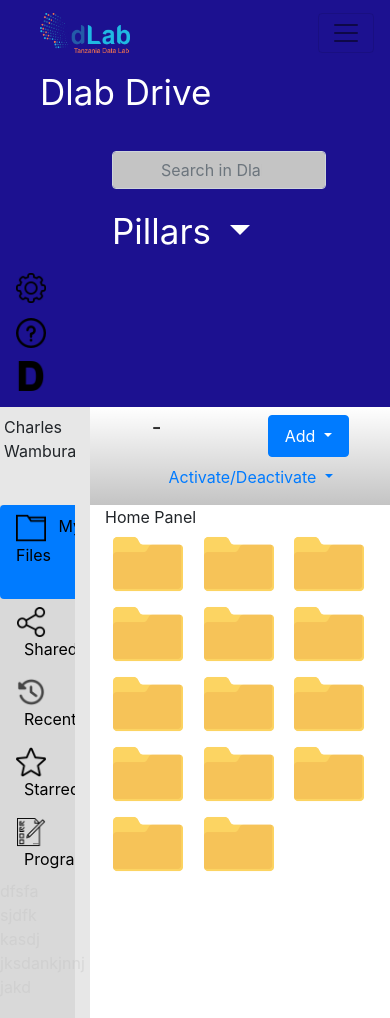
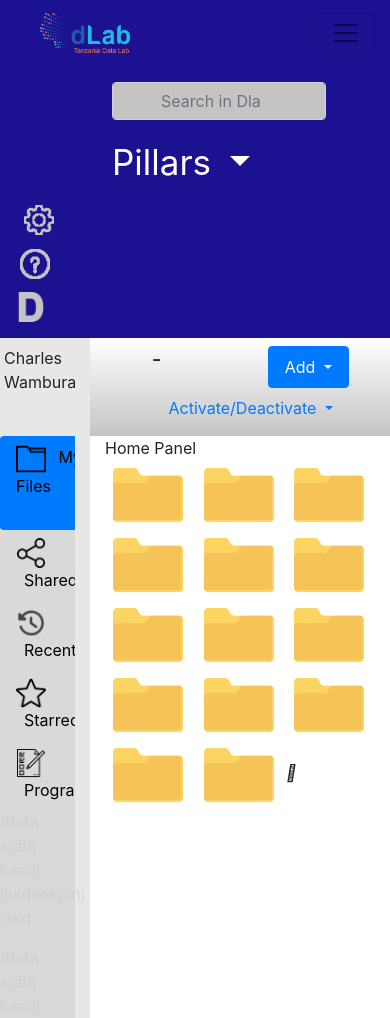
Before and after one commit to CymonMachera/Dlab-Ddrive, a Django app: page /home in a window 390 px wide, after a click that opens the changed part. Shown: the top 1018 px of the page. Run offline with Django 3.2, Linux system fonts and the light colour scheme.

Commit message:
styles updates

```diff
--- a/static/css/homePage.css
+++ b/static/css/homePage.css
@@ -8,6 +8,7 @@
 
 .navBrandTop{
     background-color: #1C1190 !important;
+    height: 65px;
 
 }
 body{
@@ -60,13 +61,55 @@ body{
 
 }
 
-.dropdownRightCorner{
+/* .dropdownRightCorner{
     background-color: red;
-    /* margin-right: 50px;
+    margin-right: 50px;
     width: 100px;
- */
-}
+
+} */
 
 .linkLeftNav{
     color: #000000
 }
+
+.rightCornerButtons{
+    display: none;
+}
+
+
+@media only screen and (max-width: 994px) {
+
+    .navBrandTop{
+        background-color: #1C1190 !important;
+        height: auto;
+
+    }
+    .dlabDriveText{
+        display: none;
+    }
+
+  }
+
+
+@media only screen and (max-width: 1262px) {
+
+
+    .dlabDriveText{
+        display: none;
+    }
+
+
+  }
+
+  @media only screen and (max-width: 991px) {
+
+
+
+
+    .rightCornerButtons{
+        display: inline;
+    }
+    .rightCornerButtonsNormal{
+        display: none;
+    }
+  }
--- a/templates/homePage.html
+++ b/templates/homePage.html
@@ -7,6 +7,7 @@
     <title>Document</title>
     <link rel="stylesheet" href="https://cdn.jsdelivr.net/npm/bootstrap@4.5.3/dist/css/bootstrap.min.css" integrity="sha384-TX8t27EcRE3e/ihU7zmQxVncDAy5uIKz4rEkgIXeMed4M0jlfIDPvg6uqKI2xXr2" crossorigin="anonymous">
     <link rel="stylesheet" href="{% static 'css/homePage.css' %}">
+    <link rel="stylesheet" href="https://stackpath.bootstrapcdn.com/font-awesome/4.7.0/css/font-awesome.min.css" integrity="sha384-wvfXpqpZZVQGK6TAh5PVlGOfQNHSoD2xbE+QkPxCAFlNEevoEH3Sl0sibVcOQVnN" crossorigin="anonymous">
     <script src="https://code.jquery.com/jquery-3.5.1.slim.min.js" integrity="sha384-DfXdz2htPH0lsSSs5nCTpuj/zy4C+OGpamoFVy38MVBnE+IbbVYUew+OrCXaRkfj" crossorigin="anonymous"></script>
 <script src="https://cdn.jsdelivr.net/npm/bootstrap@4.5.3/dist/js/bootstrap.bundle.min.js" integrity="sha384-ho+j7jyWK8fNQe+A12Hb8AhRq26LrZ/JpcUGGOn+Y7RsweNrtN/tE3MoK7ZeZDyx" crossorigin="anonymous"></script>
 </head>
@@ -27,7 +28,7 @@
 
           <div class="collapse navbar-collapse" id="navbarSupportedContent">
             <ul class="navbar-nav mr-auto">
-              <li class="nav-item active ml-4 mr-5 ">
+              <li class="nav-item active ml-4 mr-5 dlabDriveText ">
                 <a class="nav-link text-dlab" href="#"> <span class="text-white  ">  Dlab Drive</span><span class="sr-only">(current)</span></a>
               </li>
               <li class="nav-item mx-5 " >
@@ -37,7 +38,8 @@
                     </form>
                 <!-- <a class="nav-link" href="#">Link</a> -->
               </li>
-              <li class="nav-item dropdown  ml-5 pl-5">
+              <ul class="navbar-nav ">
+              <li class="nav-item dropdown ml-5 pl-5">
                 <a class="nav-link dropdown-toggle text-white  text-dlab" id="pillarDropDown" href="#" id="navbarDropdown" role="button" data-toggle="dropdown" aria-haspopup="true" aria-expanded="false">
                  <span class="text-white  "> Pillars</span>
                 </a>
@@ -49,11 +51,10 @@
                 </div>
               </li>
 
-            </ul>
 
-            <!-- Ttems To the right corner  -->
-            <ul class="navbar-nav">
-             <li class="nav-item mr-right dropdown">
+            {% comment %} the list is hidden till when you collapse {% endcomment %}
+
+             <li class="nav-item dropdown  px-2  rightCornerButtons ">
               <a class="nav-link nav-brand " href="#" id="navbarDropdown" role="button" data-toggle="dropdown" aria-haspopup="true" aria-expanded="false">
                                 <img src="{% static 'images/settings.png' %}" width="30" height="30" alt="" loading="lazy">
               </a>
@@ -64,7 +65,44 @@
                 <a class="dropdown-item" href="#">Something else here</a>
               </div>
             </li>
-          <li class="nav-item ">
+            <li class="nav-item px-1  rightCornerButtons">
+
+                  <a class="navbar-brand" href="#">
+                  <img src="{% static 'images/information.png' %}" width="30" height="30" alt="" loading="lazy">
+                  </a>
+
+           </li>
+            <li class="nav-item dropdown rightCornerButtons">
+              <a class="nav-link nav-brand " href="#" id="navbarDropdown" role="button" data-toggle="dropdown" aria-haspopup="true" aria-expanded="false">
+
+                  <img src="{% static 'images/d.png' %}" width="30" height="30" alt="" loading="lazy">
+                  </a>
+              <div class="dropdown-menu dropdown-menu-right dropdownRightCorner" aria-labelledby="navbarDropdown">
+                <a class="dropdown-item" href="#">Action</a>
+                <a class="dropdown-item" href="#">Another action</a>
+                <div class="dropdown-divider"></div>
+                <a class="dropdown-item" href="#">Something else here</a>
+              </div>
+            </li>
+
+          </ul>
+
+            </ul>
+
+            <!-- Ttems To the right corner  -->
+          <ul class="navbar-nav rightCornerButtonsNormal">
+             <li class="nav-item mr-right dropdown  px-2 ">
+              <a class="nav-link nav-brand " href="#" id="navbarDropdown" role="button" data-toggle="dropdown" aria-haspopup="true" aria-expanded="false">
+                                <img src="{% static 'images/settings.png' %}" width="30" height="30" alt="" loading="lazy">
+              </a>
+              <div class="dropdown-menu" aria-labelledby="navbarDropdown">
+                <a class="dropdown-item" href="#">Action</a>
+                <a class="dropdown-item" href="#">Another action</a>
+                <div class="dropdown-divider"></div>
+                <a class="dropdown-item" href="#">Something else here</a>
+              </div>
+            </li>
+            <li class="nav-item px-1 ">
 
                   <a class="navbar-brand" href="#">
                   <img src="{% static 'images/information.png' %}" width="30" height="30" alt="" loading="lazy">
@@ -197,6 +235,10 @@
                  <img class="mx-2" src="{% static 'images/folder.png' %}" width="70" height="70" alt="" loading="lazy">
                    <img class="mx-2" src="{% static 'images/folder.png' %}" width="70" height="70" alt="" loading="lazy">
                      <img class="mx-2" src="{% static 'images/folder.png' %}" width="70" height="70" alt="" loading="lazy">
+                     <i class="fas fa-cog"></i>
+                     <i class="fad fa-atom-alt"></i>
+
+
 
           </div>
         </div>
```
Also changed, not shown: account/migrations/0003_auto_20201116_1338.py (added), static/images/d.png, static/images/information.png, static/images/settings.png. Lines whose indentation alone changed are shown as unchanged.
